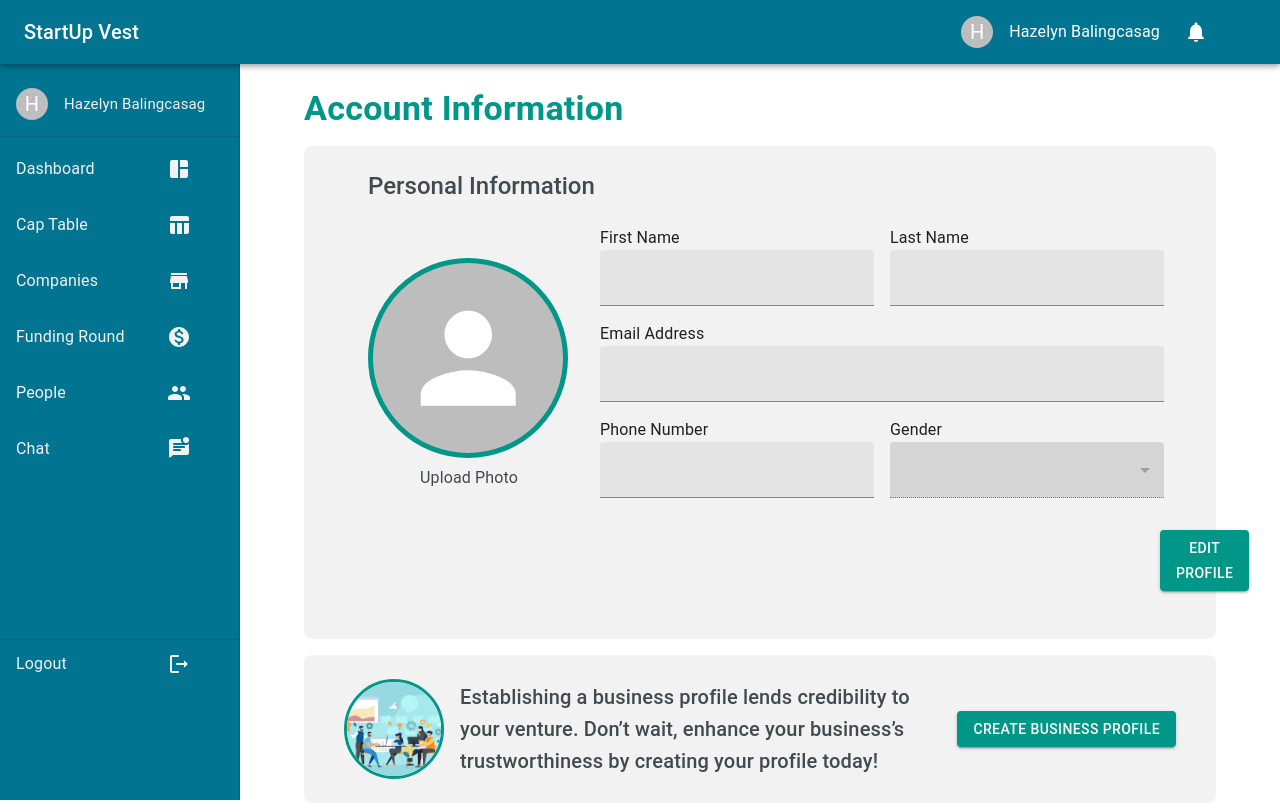
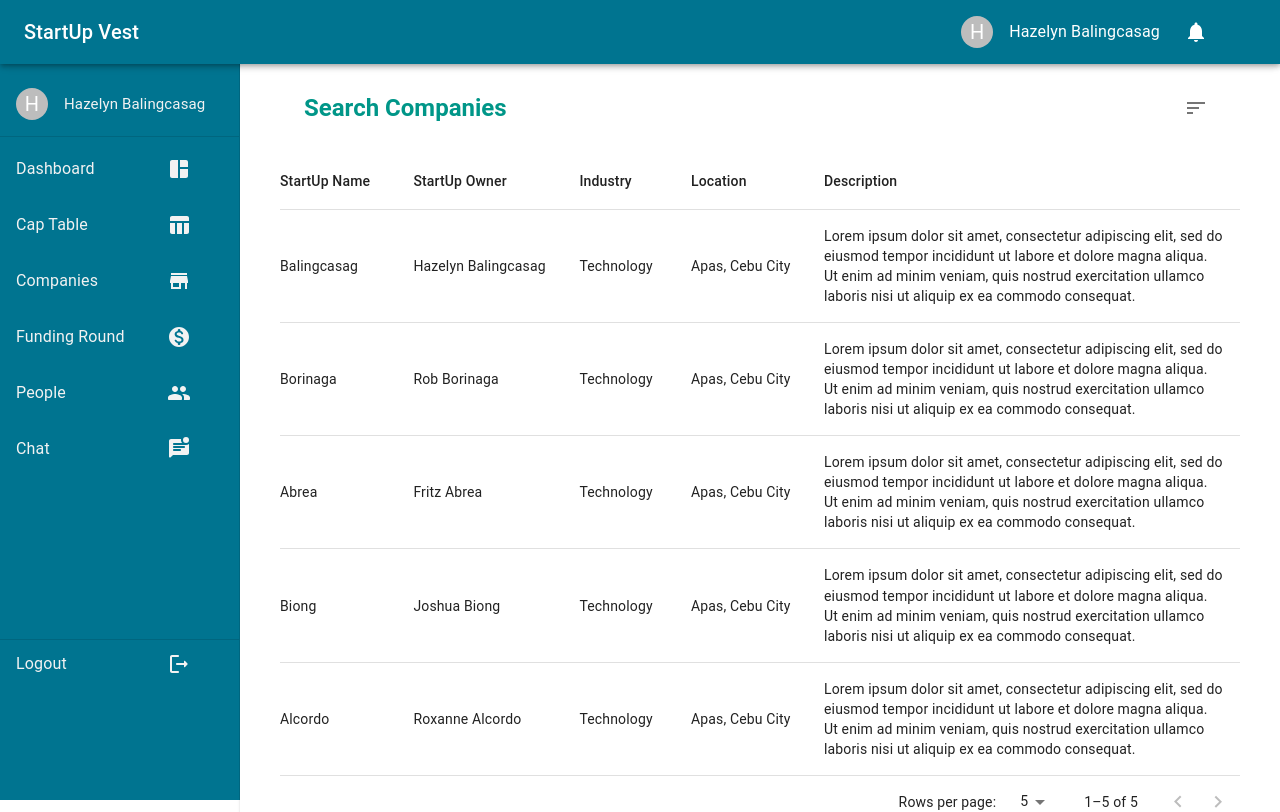
Before and after one commit to XenoviaaaFritzyyy/StartUp-Vest-Front, a React (Create React App) app: page / in a window 1280 px wide. Shown: the top 812 px of the page. Built offline with nearby package versions, Linux system fonts and the light colour scheme.

Commit message:
Companies.js

```diff
--- /dev/null
+++ b/src/Components/Companies.js
@@ -0,0 +1,242 @@
+import {useState, useMemo} from 'react';
+import { Box, Table, TableBody, TableCell, TableContainer, TableHead, TablePagination, TableRow, TableSortLabel, Toolbar, Typography, Paper, IconButton, Tooltip } from '@mui/material';
+import PropTypes from 'prop-types';
+import SortIcon from '@mui/icons-material/Sort';
+import { visuallyHidden } from '@mui/utils';
+
+import Navbar from '../Navbar/Navbar';
+const drawerWidth = 240;
+
+function createData(id, startup, owner, industry, location, description) {
+  return {
+    id,
+    startup,
+    owner,
+    industry,
+    location,
+    description,
+  };
+}
+
+const rows = [
+  createData(1, 'Balingcasag', 'Hazelyn Balingcasag', 'Technology', 'Apas, Cebu City', 'Lorem ipsum dolor sit amet, consectetur adipiscing elit, sed do eiusmod tempor incididunt ut labore et dolore magna aliqua. Ut enim ad minim veniam, quis nostrud exercitation ullamco laboris nisi ut aliquip ex ea commodo consequat.'),
+  createData(2, 'Borinaga', 'Rob Borinaga', 'Technology', 'Apas, Cebu City', 'Lorem ipsum dolor sit amet, consectetur adipiscing elit, sed do eiusmod tempor incididunt ut labore et dolore magna aliqua. Ut enim ad minim veniam, quis nostrud exercitation ullamco laboris nisi ut aliquip ex ea commodo consequat.'),
+  createData(3, 'Abrea', 'Fritz Abrea', 'Technology', 'Apas, Cebu City', 'Lorem ipsum dolor sit amet, consectetur adipiscing elit, sed do eiusmod tempor incididunt ut labore et dolore magna aliqua. Ut enim ad minim veniam, quis nostrud exercitation ullamco laboris nisi ut aliquip ex ea commodo consequat.'),
+  createData(4, 'Biong', 'Joshua Biong', 'Technology', 'Apas, Cebu City', 'Lorem ipsum dolor sit amet, consectetur adipiscing elit, sed do eiusmod tempor incididunt ut labore et dolore magna aliqua. Ut enim ad minim veniam, quis nostrud exercitation ullamco laboris nisi ut aliquip ex ea commodo consequat.'),
+  createData(5, 'Alcordo', 'Roxanne Alcordo', 'Technology', 'Apas, Cebu City', 'Lorem ipsum dolor sit amet, consectetur adipiscing elit, sed do eiusmod tempor incididunt ut labore et dolore magna aliqua. Ut enim ad minim veniam, quis nostrud exercitation ullamco laboris nisi ut aliquip ex ea commodo consequat.'),
+];
+
+function descendingComparator(a, b, orderBy) {
+  if (b[orderBy] < a[orderBy]) {
+    return -1;
+  }
+  if (b[orderBy] > a[orderBy]) {
+    return 1;
+  }
+  return 0;
+}
+
+function getComparator(order, orderBy) {
+  return order === 'desc'
+    ? (a, b) => descendingComparator(a, b, orderBy)
+    : (a, b) => -descendingComparator(a, b, orderBy);
+}
+
+function stableSort(array, comparator) {
+  const stabilizedThis = array.map((el, index) => [el, index]);
+  stabilizedThis.sort((a, b) => {
+    const order = comparator(a[0], b[0]);
+    if (order !== 0) {
+      return order;
+    }
+    return a[1] - b[1];
+  });
+  return stabilizedThis.map((el) => el[0]);
+}
+
+const headCells = [
+  {
+    id: 'startup',
+    numeric: false,
+    disablePadding: true,
+    label: 'StartUp Name',
+  },
+  {
+    id: 'owner',
+    numeric: false,
+    disablePadding: false,
+    label: 'StartUp Owner',
+  },
+  {
+    id: 'industry',
+    numeric: false,
+    disablePadding: false,
+    label: 'Industry',
+  },
+  {
+    id: 'location',
+    numeric: false,
+    disablePadding: false,
+    label: 'Location',
+  },
+  {
+    id: 'description',
+    numeric: false,
+    disablePadding: false,
+    label: 'Description',
+    width: '45%',
+  },
+];
+
+function EnhancedTableHead(props) {
+  const { order, orderBy, onRequestSort } = props;
+  const createSortHandler = (property) => (event) => {
+    onRequestSort(event, property);
+  };
+
+  return (
+    <TableHead>
+      <TableRow>
+        {headCells.map((headCell) => (
+          <TableCell
+            key={headCell.id}
+            align="left"
+            padding={headCell.disablePadding ? 'none' : 'normal'}
+            sortDirection={orderBy === headCell.id ? order : false}
+            style={{ width: headCell.width }}
+          >
+            <TableSortLabel
+              active={orderBy === headCell.id}
+              direction={orderBy === headCell.id ? order : 'asc'}
+              onClick={createSortHandler(headCell.id)}
+            >
+              {headCell.label}
+              {orderBy === headCell.id ? (
+                <Box component="span" sx={visuallyHidden}>
+                  {order === 'desc' ? 'sorted descending' : 'sorted ascending'}
+                </Box>
+              ) : null}
+            </TableSortLabel>
+          </TableCell>
+        ))}
+      </TableRow>
+    </TableHead>
+  );
+}
+
+EnhancedTableHead.propTypes = {
+  onRequestSort: PropTypes.func.isRequired,
+  order: PropTypes.oneOf(['asc', 'desc']).isRequired,
+  orderBy: PropTypes.string.isRequired,
+};
+
+function EnhancedTableToolbar() {
+  return (
+    <Toolbar sx={{ pt: 3, mb: 3 }}>
+      <Typography
+        sx={{ flex: '1 1 100%', color: '#009688', fontWeight: 'bold' }}
+        variant="h5"
+        id="tableTitle"
+        component="div">
+        Search Companies
+      </Typography>
+      <Tooltip title="Filter list">
+        <IconButton>
+          <SortIcon />
+        </IconButton>
+      </Tooltip>
+    </Toolbar>
+  );
+}
+
+export default function Companies() {
+  const [order, setOrder] = useState('asc');
+  const [orderBy, setOrderBy] = useState('calories');
+  const [page, setPage] = useState(0);
+  const [rowsPerPage, setRowsPerPage] = useState(5);
+
+  const handleRequestSort = (event, property) => {
+    const isAsc = orderBy === property && order === 'asc';
+    setOrder(isAsc ? 'desc' : 'asc');
+    setOrderBy(property);
+  };
+
+  const handleChangePage = (event, newPage) => {
+    setPage(newPage);
+  };
+
+  const handleChangeRowsPerPage = (event) => {
+    setRowsPerPage(parseInt(event.target.value, 10));
+    setPage(0);
+  };
+
+  const emptyRows =
+    page > 0 ? Math.max(0, (1 + page) * rowsPerPage - rows.length) : 0;
+
+  const visibleRows = useMemo(
+    () =>
+      stableSort(rows, getComparator(order, orderBy)).slice(
+        page * rowsPerPage,
+        page * rowsPerPage + rowsPerPage,
+      ),
+    [order, orderBy, page, rowsPerPage],
+  );
+
+  return (
+    <Box sx={{ width: '100%', paddingLeft: `${drawerWidth}px` }}>
+      <Navbar />
+      <Toolbar />
+
+      <Paper sx={{ width: '100%', mb: 2, pl: 5, pr: 5 }}>
+        <EnhancedTableToolbar />
+        <TableContainer>
+          <Table
+            sx={{ minWidth: 750 }}
+            aria-labelledby="tableTitle"
+            size="medium"
+          >
+            <EnhancedTableHead
+              order={order}
+              orderBy={orderBy}
+              onRequestSort={handleRequestSort}
+            />
+            <TableBody>
+              {visibleRows.map((row, index) => (
+                <TableRow
+                  hover
+                  tabIndex={-1}
+                  key={row.id}
+                  sx={{ cursor: 'pointer' }}>
+
+                  <TableCell component="th" scope="row" padding="none">{row.startup}</TableCell>
+                  <TableCell align="left">{row.owner}</TableCell>
+                  <TableCell align="left">{row.industry}</TableCell>
+                  <TableCell align="left">{row.location}</TableCell>
+                  <TableCell align="left">{row.description}</TableCell>
+                </TableRow>
+              ))}
+              {emptyRows > 0 && (
+                <TableRow
+                  style={{
+                    height: 53 * emptyRows,
+                  }}
+                >
+                  <TableCell colSpan={6} />
+                </TableRow>
+              )}
+            </TableBody>
+          </Table>
+        </TableContainer>
+        <TablePagination
+          rowsPerPageOptions={[5, 10, 25]}
+          component="div"
+          count={rows.length}
+          rowsPerPage={rowsPerPage}
+          page={page}
+          onPageChange={handleChangePage}
+          onRowsPerPageChange={handleChangeRowsPerPage}
+        />
+      </Paper>
+    </Box>
+  );
+}
--- a/src/index.js
+++ b/src/index.js
@@ -4,12 +4,13 @@ import './index.css';
 import Login from './Components/Login';
 import Signup from './Components/Signup';
 import Profile from './Components/Profile';
+import Companies from './Components/Companies'
 import reportWebVitals from './reportWebVitals';
 
 const root = ReactDOM.createRoot(document.getElementById('root'));
 root.render(
   <React.StrictMode>
-    <Profile />
+    <Companies />
   </React.StrictMode>
 );
 
```
